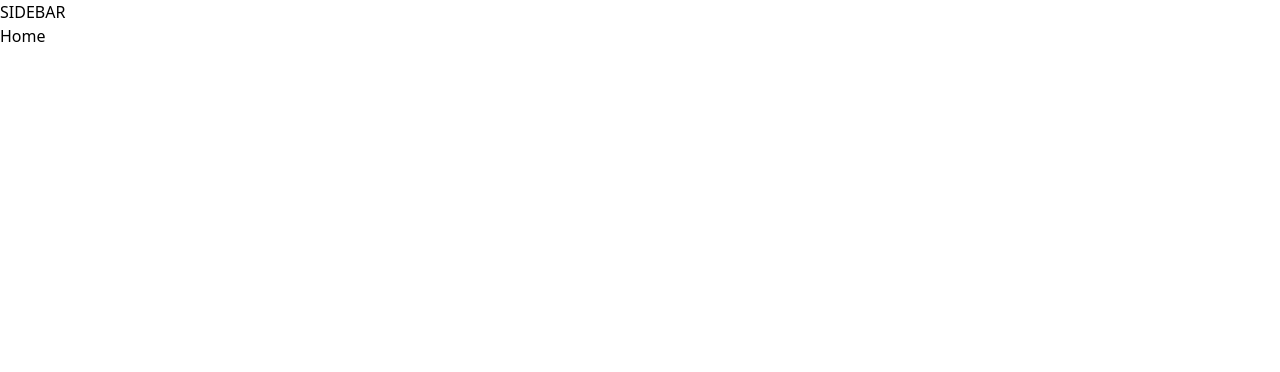
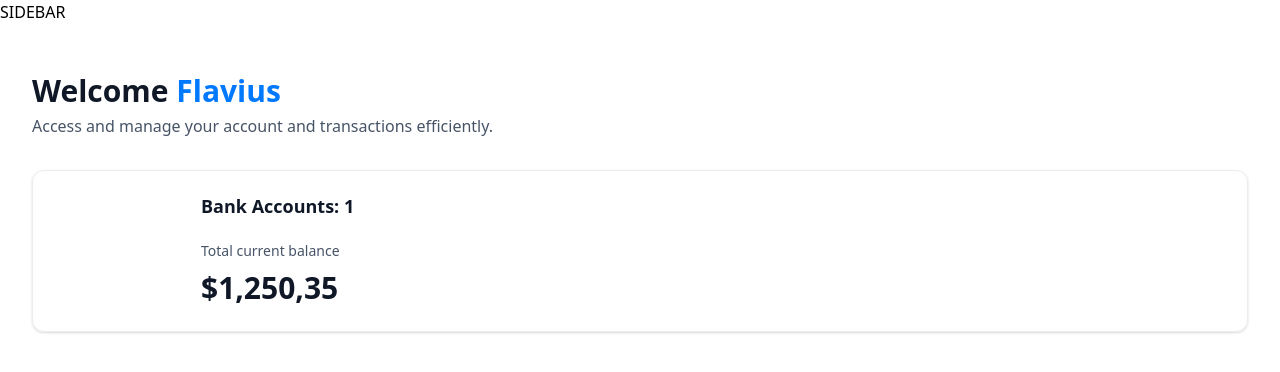
Before and after one commit to flvvius/banking-app, a Next.js app: page / in a window 1280 px wide. Shown: the top 372 px of the page. Built offline with nearby package versions, Linux system fonts and the light colour scheme.

Commit message:
started implementing the dashboard

```diff
--- a/app/(root)/page.tsx
+++ b/app/(root)/page.tsx
@@ -1,7 +1,32 @@
+import HeaderBox from "@/components/HeaderBox";
+import TotalBalanceBox from "@/components/TotalBalanceBox";
 import React from "react";
 
 const Home = () => {
-  return <div>Home</div>;
+  const loggedIn = {
+    firstName: "Flavius",
+  };
+
+  return (
+    <section className="home">
+      <div className="home-content">
+        <header className="home-header">
+          <HeaderBox
+            type="greeting"
+            title="Welcome"
+            user={loggedIn?.firstName || "Guest"}
+            subtext="Access and manage your account and transactions efficiently."
+          />
+
+          <TotalBalanceBox
+            accounts={[]}
+            totalBanks={1}
+            totalCurrentBalance={1250.35}
+          />
+        </header>
+      </div>
+    </section>
+  );
 };
 
 export default Home;
--- /dev/null
+++ b/components/AnimatedCounter.tsx
@@ -0,0 +1,20 @@
+"use client";
+
+import React from "react";
+import CountUp from "react-countup";
+
+const AnimatedCounter = ({ amount }: { amount: number }) => {
+  return (
+    <div className="w-full">
+      <CountUp
+        end={amount}
+        duration={1.5}
+        decimal=","
+        prefix="$"
+        decimals={2}
+      />
+    </div>
+  );
+};
+
+export default AnimatedCounter;
--- /dev/null
+++ b/components/HeaderBox.tsx
@@ -0,0 +1,17 @@
+import React from "react";
+
+const HeaderBox = ({ type, title, user, subtext }: HeaderBoxProps) => {
+  return (
+    <div className="header-box">
+      <h1 className="header-box-title">
+        {title}
+        {type === "greeting" && (
+          <span className="text-bankGradient">&nbsp;{user}</span>
+        )}
+      </h1>
+      <p className="header-box-subtext">{subtext}</p>
+    </div>
+  );
+};
+
+export default HeaderBox;
--- /dev/null
+++ b/components/TotalBalanceBox.tsx
@@ -0,0 +1,28 @@
+import { formatAmount } from "@/lib/utils";
+import React from "react";
+import AnimatedCounter from "./AnimatedCounter";
+
+const TotalBalanceBox = ({
+  accounts = [],
+  totalBanks,
+  totalCurrentBalance,
+}: TotlaBalanceBoxProps) => {
+  return (
+    <section className="total-balance">
+      <div className="total-balance-chart">
+        {/* TODO: Implement Doughnut Chart */}
+      </div>
+      <div className="flex flex-col gap-6">
+        <h2 className="header-2">Bank Accounts: {totalBanks}</h2>
+        <div className="flex flex-col gap-2">
+          <p className="total-balance-label">Total current balance</p>
+          <div className="total-balance-amount flex-center gap-2">
+            <AnimatedCounter amount={totalCurrentBalance} />
+          </div>
+        </div>
+      </div>
+    </section>
+  );
+};
+
+export default TotalBalanceBox;
--- a/package.json
+++ b/package.json
@@ -10,11 +10,15 @@
   },
   "dependencies": {
     "@radix-ui/react-slot": "^1.1.0",
+    "chart.js": "^4.4.4",
     "class-variance-authority": "^0.7.0",
     "clsx": "^2.1.1",
     "lucide-react": "^0.446.0",
     "next": "14.2.13",
+    "query-string": "^9.1.0",
     "react": "^18",
+    "react-chartjs-2": "^5.2.0",
+    "react-countup": "^6.5.3",
     "react-dom": "^18",
     "tailwind-merge": "^2.5.2",
     "tailwindcss-animate": "^1.0.7"
```
Also changed, not shown: 1 other file (tests, documents, lock files or other folders).
